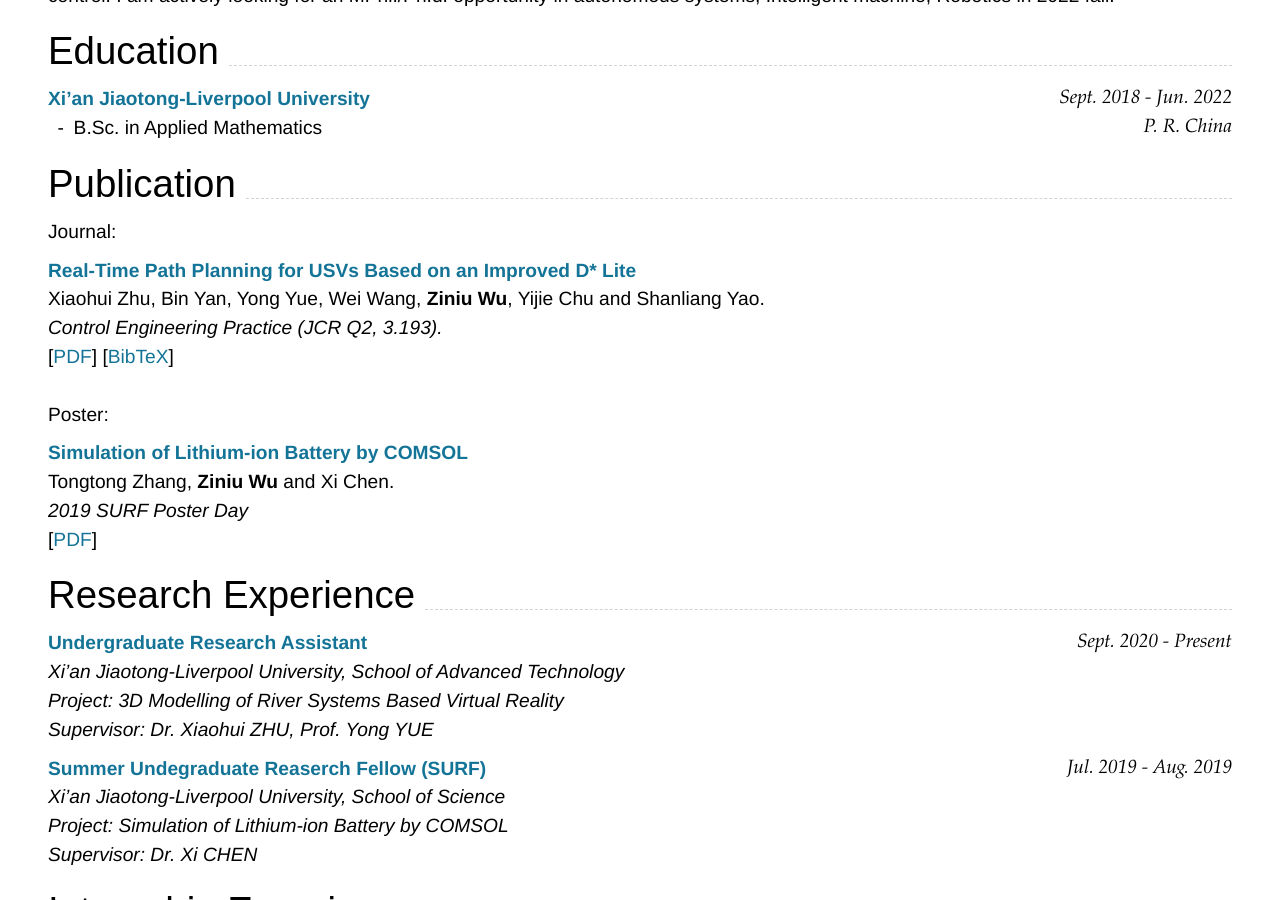
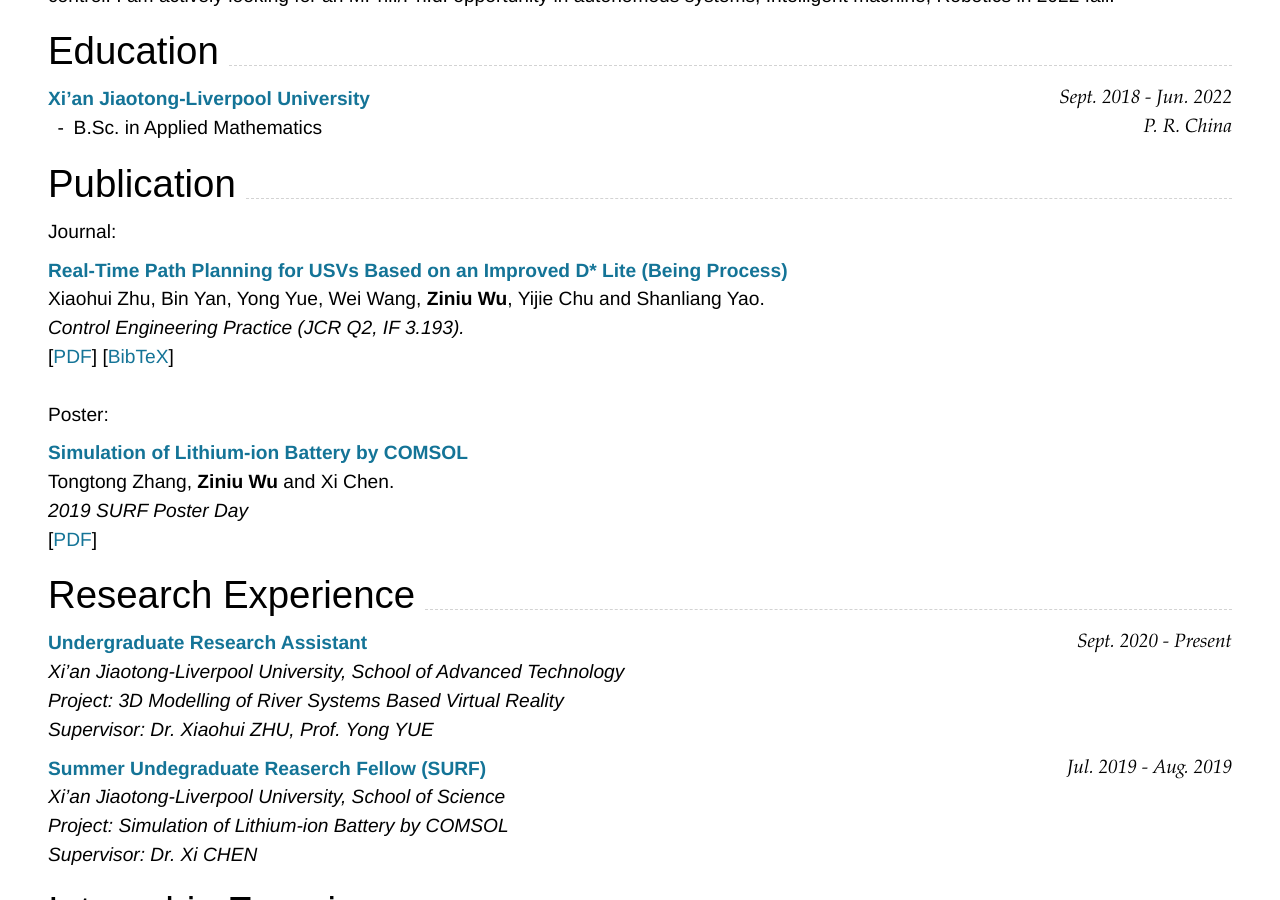
Before and after one commit to RoboDD/ziniu-cv, a Jekyll site: the page built from index.md, in a window 1280 px wide and 900 px high, scrolled down 337 px. Built offline with Jekyll 4.4.1, drawn with Linux system fonts in a browser that asks for light colours; nearby versions of some CDN libraries.

Commit message:
Update index.md

```diff
--- a/index.md
+++ b/index.md
@@ -39,9 +39,9 @@ P. R. China
 ## Publication
 
 Journal:
-### [**Real-Time Path Planning for USVs Based on an Improved D* Lite**]()
+### [**Real-Time Path Planning for USVs Based on an Improved D* Lite (Being Process)**]()
 Xiaohui Zhu, Bin Yan, Yong Yue, Wei Wang, **Ziniu Wu**, Yijie Chu and Shanliang Yao.<br>
-_Control Engineering Practice (JCR Q2, 3.193)._<br>
+_Control Engineering Practice (JCR Q2, IF 3.193)._<br>
 [[PDF]()]
 [[BibTeX]()]
 
```
